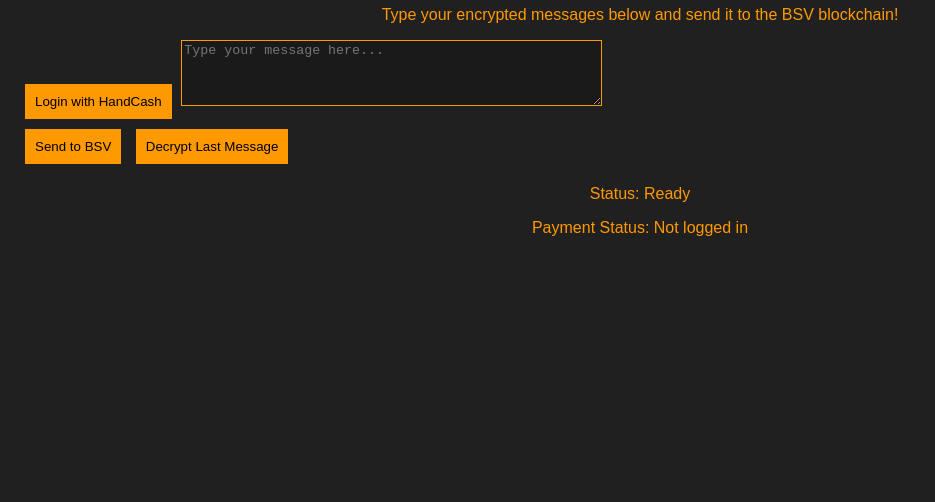
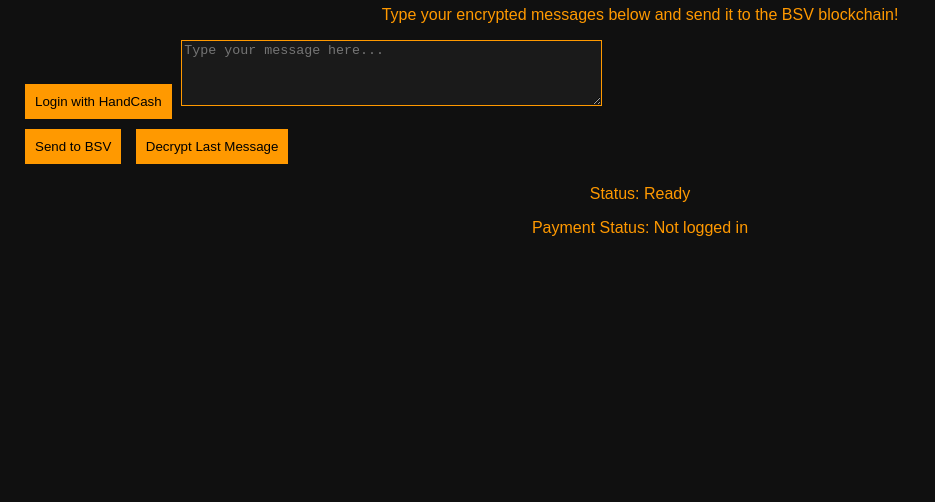
Before and after one commit to r33dact3d/CrypTxt, a website: page public/index.html in a window 1280 px wide. Shown: the part 298-800 px from the top of the page, without its empty margins (0-935 px from the left). Drawn offline with nearby package versions, Linux system fonts and the light colour scheme.

Commit message:
Update index.html

```diff
--- a/public/index.html
+++ b/public/index.html
@@ -8,7 +8,7 @@
   <link rel="icon" type="image/png" href="/logo.png"> <!-- Favicon -->
   <style>
     body {
-      background-color: #202020;
+      background-color: #101010;
       color: #ff9900;
       font-family: Arial, sans-serif;
       margin: 0;
```
